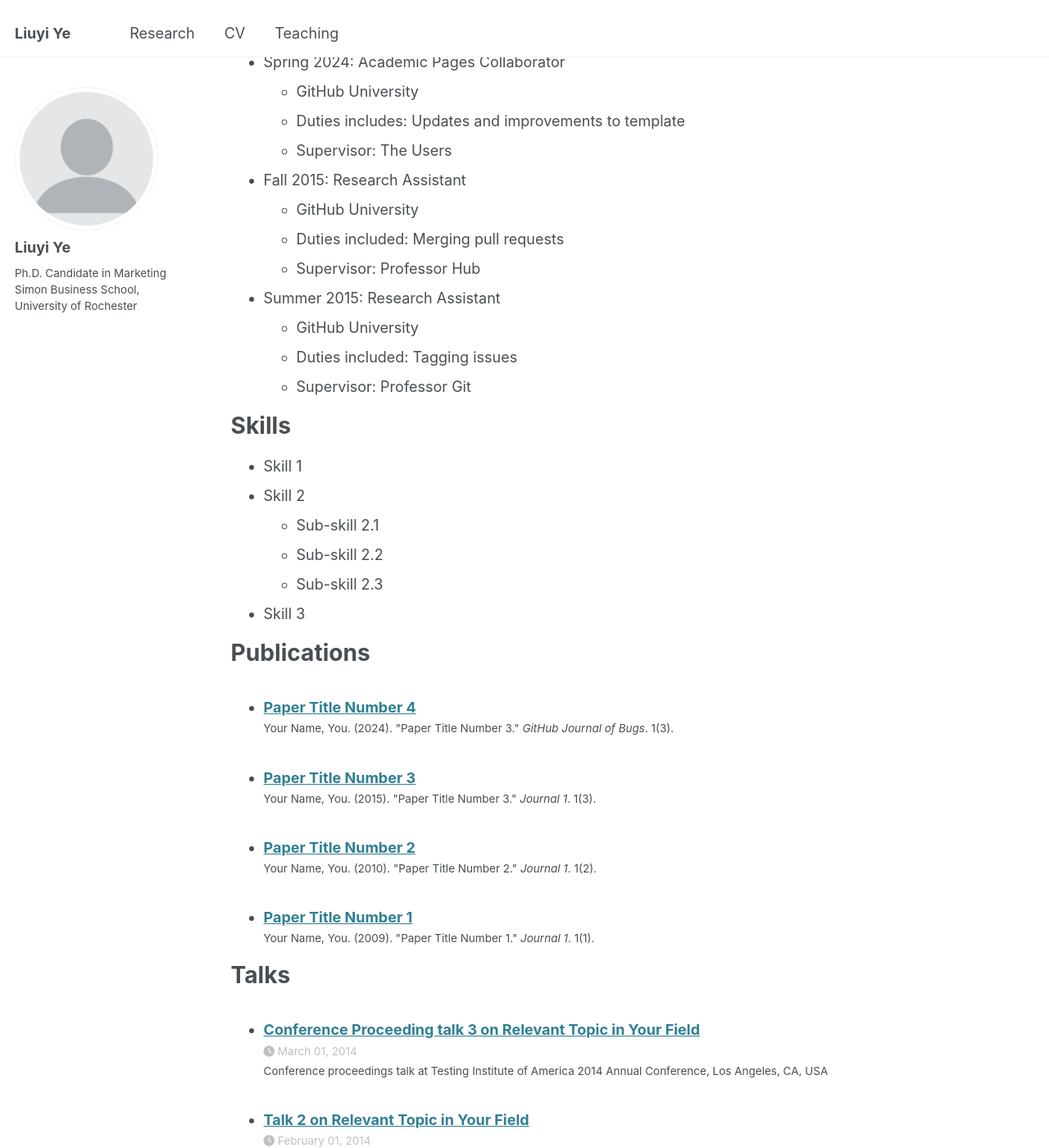
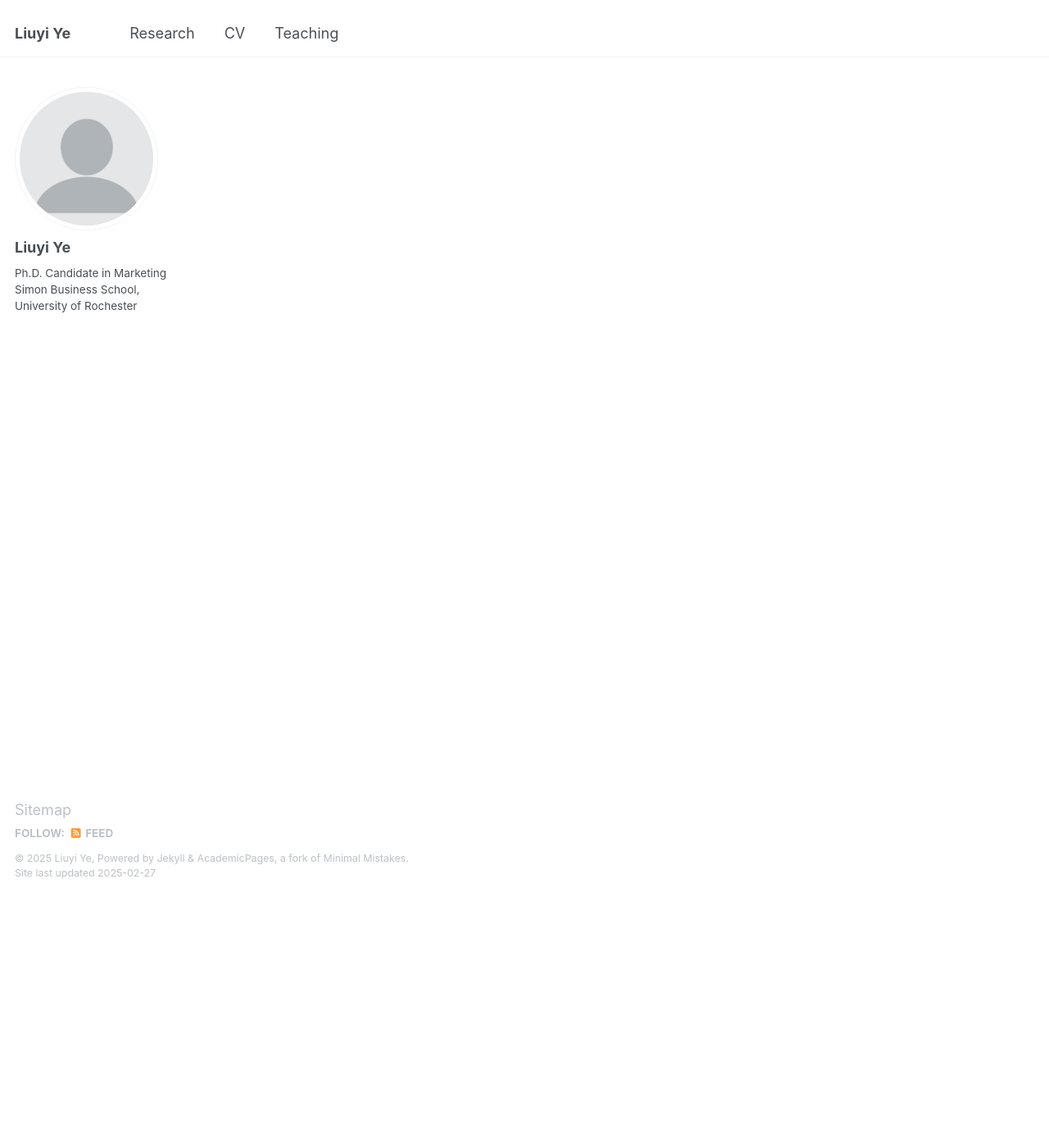
Before and after one commit to jamesyeh111/liuyiye, a Jekyll site: the page built from _pages/cv.md, in a window 1280 px wide and 1400 px high, scrolled down 307 px. Shown: the whole window at 82% size. Built offline with Jekyll 4.4.1, drawn with Linux system fonts in a browser that asks for light colours; some of the changed text lies outside the part shown.

Commit message:
Update cv.md

```diff
--- a/_pages/cv.md
+++ b/_pages/cv.md
@@ -9,56 +9,4 @@ redirect_from:
 
 {% include base_path %}
 
-Education
-======
-* Ph.D in Version Control Theory, GitHub University, 2018 (expected)
-* M.S. in Jekyll, GitHub University, 2014
-* B.S. in GitHub, GitHub University, 2012
-
-Work experience
-======
-* Spring 2024: Academic Pages Collaborator
-  * GitHub University
-  * Duties includes: Updates and improvements to template
-  * Supervisor: The Users
-
-* Fall 2015: Research Assistant
-  * GitHub University
-  * Duties included: Merging pull requests
-  * Supervisor: Professor Hub
-
-* Summer 2015: Research Assistant
-  * GitHub University
-  * Duties included: Tagging issues
-  * Supervisor: Professor Git
-
-Skills
-======
-* Skill 1
-* Skill 2
-  * Sub-skill 2.1
-  * Sub-skill 2.2
-  * Sub-skill 2.3
-* Skill 3
-
-Publications
-======
-  <ul>{% for post in site.publications reversed %}
-    {% include archive-single-cv.html %}
-  {% endfor %}</ul>
-
-Talks
-======
-  <ul>{% for post in site.talks reversed %}
-    {% include archive-single-talk-cv.html  %}
-  {% endfor %}</ul>
-
-Teaching
-======
-  <ul>{% for post in site.teaching reversed %}
-    {% include archive-single-cv.html %}
-  {% endfor %}</ul>
-
-Service and leadership
-======
-* Currently signed in to 43 different slack teams
+[Curriculum Vitae (.pdf)](https://www.dropbox.com/scl/fi/grkhp19a9p6zzv878yu5f/Liuyi_CV_Feb25.pdf?rlkey=ge2xg7pq9make1bzr0aqwpt5u&st=xrry1ks4&dl=0)
```
